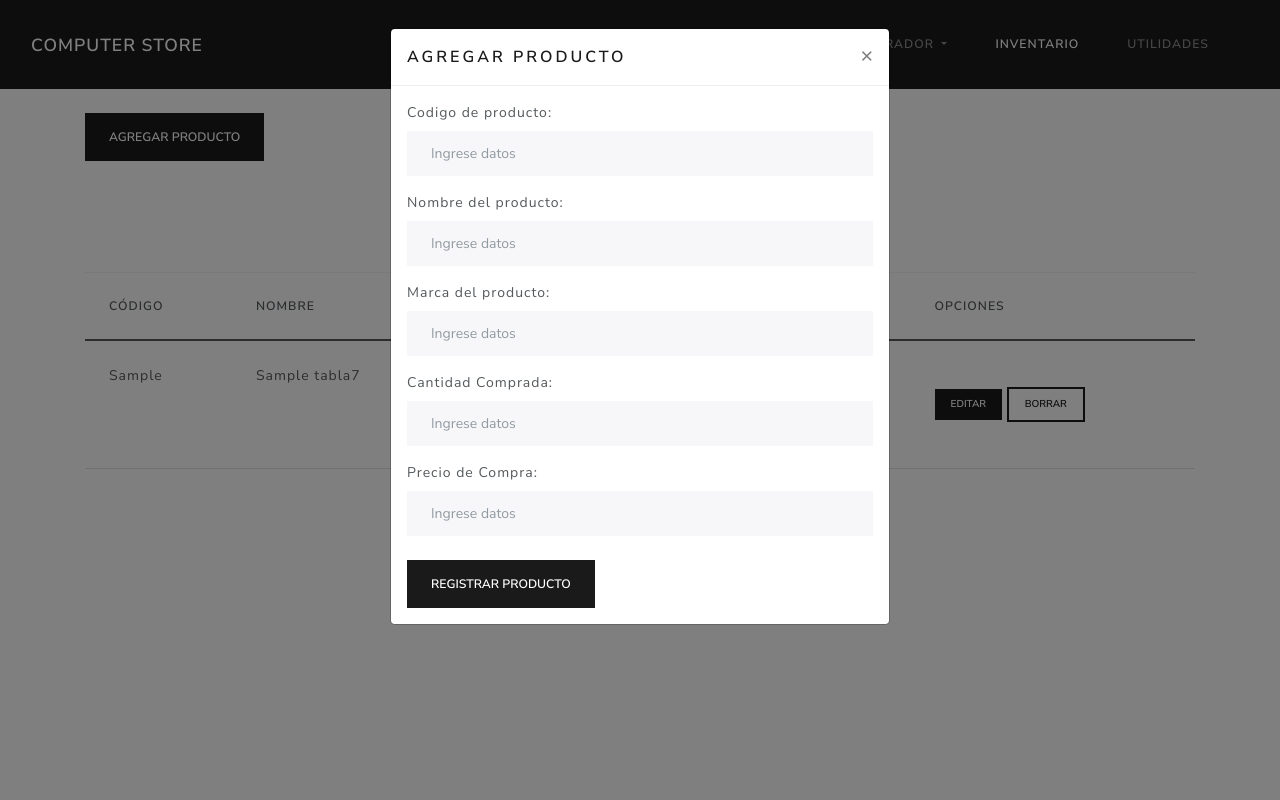
After one commit to xwoor/ComputerStore, a PHP site: page /inventario.php in a window 1280 px wide, after a click on "AGREGAR PRODUCTO". The commit adds this page. Run offline with PHP 8.4, Linux system fonts and the light colour scheme; tables that the repository leaves empty or names only in its code hold one stand-in row (values such as "Sample post").

Commit message:
Fase - 4
Btn Crear DB
Btn Crear Tabla
CRUD productos

```diff
--- /dev/null
+++ b/components/footer.php
@@ -0,0 +1,15 @@
+<!-- Optional JavaScript; choose one of the two! -->
+
+    <!-- Option 1: jQuery and Bootstrap Bundle (includes Popper) -->
+    <script src="https://code.jquery.com/jquery-3.5.1.slim.min.js" integrity="sha384-DfXdz2htPH0lsSSs5nCTpuj/zy4C+OGpamoFVy38MVBnE+IbbVYUew+OrCXaRkfj" crossorigin="anonymous"></script>
+    <script src="https://cdn.jsdelivr.net/npm/bootstrap@4.6.0/dist/js/bootstrap.bundle.min.js" integrity="sha384-Piv4xVNRyMGpqkS2by6br4gNJ7DXjqk09RmUpJ8jgGtD7zP9yug3goQfGII0yAns" crossorigin="anonymous"></script>
+
+    <!-- Option 2: Separate Popper and Bootstrap JS -->
+    <!--
+    <script src="https://code.jquery.com/jquery-3.5.1.slim.min.js" integrity="sha384-DfXdz2htPH0lsSSs5nCTpuj/zy4C+OGpamoFVy38MVBnE+IbbVYUew+OrCXaRkfj" crossorigin="anonymous"></script>
+    <script src="https://cdn.jsdelivr.net/npm/popper.js@1.16.1/dist/umd/popper.min.js" integrity="sha384-9/reFTGAW83EW2RDu2S0VKaIzap3H66lZH81PoYlFhbGU+6BZp6G7niu735Sk7lN" crossorigin="anonymous"></script>
+    <script src="https://cdn.jsdelivr.net/npm/bootstrap@4.6.0/dist/js/bootstrap.min.js" integrity="sha384-+YQ4JLhjyBLPDQt//I+STsc9iw4uQqACwlvpslubQzn4u2UU2UFM80nGisd026JF" crossorigin="anonymous"></script>
+    -->
+
+    </body>
+</html>
--- /dev/null
+++ b/components/header.php
@@ -0,0 +1,48 @@
+<!doctype html>
+<html lang="es">
+  <head>
+    <!-- Required meta tags -->
+    <meta charset="utf-8">
+    <meta name="viewport" content="width=device-width, initial-scale=1">
+
+    <title>ComputerStore - <?php echo $current_page?></title>
+    <!-- Bootstrap CSS -->
+    <link href="https://cdn.jsdelivr.net/npm/bootstrap@5.0.0-beta2/dist/css/bootstrap.min.css" rel="stylesheet" integrity="sha384-BmbxuPwQa2lc/FVzBcNJ7UAyJxM6wuqIj61tLrc4wSX0szH/Ev+nYRRuWlolflfl" crossorigin="anonymous">
+    <link rel="stylesheet" href="css/bootstrap.min.css">
+
+  </head>
+  <body>
+
+
+<!-- MENU NAVEGACION -->
+<nav class="navbar navbar-expand-lg navbar-dark bg-primary">
+        <div class="container-fluid">
+          <a class="navbar-brand" href="index.php">Computer Store</a>
+          <button class="navbar-toggler" type="button" data-bs-toggle="collapse" data-bs-target="#navbarNav" aria-controls="navbarNav" aria-expanded="false" aria-label="Toggle navigation">
+            <span class="navbar-toggler-icon"></span>
+          </button>
+          <div class="collapse navbar-collapse" id="navbarNav">
+            <ul class="navbar-nav ml-auto">
+
+            <li class="nav-item dropdown">
+                <a class="nav-link <?php if ($current_page=="inicio") {echo "active"; }?> dropdown-toggle" href="#" id="navbarDropdown" role="button" data-toggle="dropdown" aria-haspopup="true" aria-expanded="false">
+                Administrador
+                </a>
+                <div class="dropdown-menu" aria-labelledby="navbarDropdown">
+                <a class="dropdown-item" href="script/crearDB.php">Crear Base de datos</a>
+                <a class="dropdown-item" href="script/crearTabla.php">Crear Tabla</a>
+            </li>
+
+
+
+              <li class="nav-item">
+                <a class="nav-link <?php if ($current_page=="inventario") {echo "active"; }?>" href="inventario.php">Inventario</a>
+              </li>
+              <li class="nav-item">
+                <a class="nav-link <?php if ($current_page=="utilidades") {echo "active"; }?>" href="utilidades.php">Utilidades</a>
+              </li>
+            </ul>
+          </div>
+        </div>
+      </nav>
+    <!-- MENU NAVEGACION -->
--- /dev/null
+++ b/components/modal.php
@@ -0,0 +1,116 @@
+<!-- Modal INSERTAR-->
+<div class="modal fade" id="exampleModal" tabindex="-1" aria-labelledby="exampleModalLabel" aria-hidden="true">
+  <div class="modal-dialog">
+    <div class="modal-content">
+      <div class="modal-header">
+        <h5 class="modal-title" id="exampleModalLabel">Agregar producto</h5>
+        <button type="button" class="close" data-dismiss="modal" aria-label="Close">
+          <span aria-hidden="true">&times;</span>
+        </button>
+      </div>
+      <div class="modal-body">
+
+
+
+      <form class="form-horizontal" action="script/insertar.php" role="form" method="POST">
+							<div class="form-group">
+							<label>Codigo de producto:</label>
+							<input type="text" class="form-control" name="codigo" placeholder="Ingrese datos">
+							</div>
+							<div class="form-group">
+							<label>Nombre del producto:</label>
+							<input type="text" class="form-control" name="nombre" placeholder="Ingrese datos">
+							</div>
+							<div class="form-group">
+							<label>Marca del producto:</label>
+							<input type="text" class="form-control" name="marca" placeholder="Ingrese datos">
+							</div>
+							<div class="form-group">
+							<label>Cantidad Comprada:</label>
+							<input type="number" class="form-control" name="cantidad" placeholder="Ingrese datos">
+							</div>
+							<div class="form-group">
+							<label>Precio de Compra:</label>
+							<input type="number" class="form-control" name="precio" placeholder="Ingrese datos">
+							</div>
+							<button type="submit" name="submit" class="btn btn-primary mt-2 mt-2">Registrar producto</button>
+						</form>
+
+
+      </div>
+
+    </div>
+  </div>
+</div>
+
+<?php
+//Conexion DB
+$servername = "localhost";
+$username = "root";
+$password = "";
+$dbname = "dbunad7";
+
+// Create connection
+$conn = new mysqli($servername, $username, $password, $dbname);
+// Check connection
+if ($conn->connect_error) {
+die("Fallo la conexion: " . $conn->connect_error);
+}
+
+$sql = "SELECT * FROM tabla7";
+$result = $conn->query($sql);
+
+if ($result->num_rows > 0) {
+
+while($row = $result->fetch_assoc()) {
+  ?>
+<!-- Modal ACTUALIZAR-->
+<div class="modal fade" id="actualizarModal<?php echo $row["id"];?>" tabindex="-1" aria-labelledby="actualizarModalLabel" aria-hidden="true">
+  <div class="modal-dialog">
+    <div class="modal-content">
+      <div class="modal-header">
+        <h5 class="modal-title" id="actualizarModalLabel">Actualizar producto</h5>
+        <button type="button" class="close" data-dismiss="modal" aria-label="Close">
+          <span aria-hidden="true">&times;</span>
+        </button>
+      </div>
+      <div class="modal-body">
+
+
+
+      <form class="form-horizontal" action="script/actualizar.php" role="form" method="POST">
+							<div class="form-group">
+							<label>Codigo de producto:</label>
+              <input type="text" class="form-control" name="id" value="<?php echo $row["id"];?>" hidden>
+							<input type="text" class="form-control" name="codigo" value="<?php echo $row["codigo"];?>">
+							</div>
+							<div class="form-group">
+							<label>Nombre del producto:</label>
+							<input type="text" class="form-control" name="nombre" value="<?php echo $row["nombre"];?>">
+							</div>
+							<div class="form-group">
+							<label>Marca del producto:</label>
+							<input type="text" class="form-control" name="marca" value="<?php echo $row["marca"];?>">
+							</div>
+							<div class="form-group">
+							<label>Cantidad Comprada:</label>
+							<input type="number" class="form-control" name="cantidad" value="<?php echo $row["cantidad"];?>">
+							</div>
+							<div class="form-group">
+							<label>Precio de Compra:</label>
+							<input type="number" class="form-control" name="precio" value="<?php echo $row["precio"];?>">
+							</div>
+							<button type="submit" name="submit" class="btn btn-primary mt-2 mt-2">Actualizar producto</button>
+						</form>
+
+
+      </div>
+
+    </div>
+  </div>
+</div>
+<?php
+}
+		}
+		$conn->close();
+		?>
--- /dev/null
+++ b/index.php
@@ -0,0 +1,5 @@
+  <?php
+  $current_page = 'inicio';
+  include 'components/header.php';
+  include 'components/footer.php';
+  ?>
--- /dev/null
+++ b/inventario.php
@@ -0,0 +1,79 @@
+  <?php
+  $current_page = 'inventario';
+  include 'components/header.php';
+  ?>
+  <div class="container">
+	  <div class="row">
+		  <div class="col">
+		  <!-- Button trigger modal -->
+		  <button type="button" class="btn btn-primary mt-4 mb-4" data-toggle="modal" data-target="#exampleModal">
+		  Agregar producto
+		  </button>
+		  </div>
+	  </div>
+  <div class="row">
+
+	  <div class="col">
+		  <h1 class="text-center mt-4 mb-4">Lista de productos</h1>
+	  <table class="table">
+		  <thead>
+			  <tr>
+			  <th>Código</th>
+			  <th>Nombre</th>
+			  <th>Marca</th>
+			  <th>Cantidad</th>
+			  <th>Precio</th>
+			  <th>Opciones</th>
+			  </tr>
+		  </thead>
+		  <tbody>
+  <?php
+
+		//Conexion DB
+		$servername = "localhost";
+		$username = "root";
+		$password = "";
+		$dbname = "dbunad7";
+
+		// Create connection
+		$conn = new mysqli($servername, $username, $password, $dbname);
+		// Check connection
+		if ($conn->connect_error) {
+		die("Fallo la conexion: " . $conn->connect_error);
+		}
+
+		$sql = "SELECT * FROM tabla7";
+		$result = $conn->query($sql);
+
+		if ($result->num_rows > 0) {
+
+		while($row = $result->fetch_assoc()) {
+			echo "
+			<tr>
+					<td>".$row["codigo"]."</td>
+					<td>".$row["nombre"]."</td>
+					<td>".$row["marca"]."</td>
+					<td>".$row["cantidad"]."</td>
+					<td>".$row["precio"]."</td>
+					<td>
+					<button type='button' class='btn btn-primary mt-4 mb-4 btn-sm' data-toggle='modal' data-target='#actualizarModal".$row["id"]."'>
+					Editar
+					</button>
+					<button class='btn btn-outline-primary btn-sm' type='submit' ><a href='script/borrar.php?id=". $row["id"]."'>Borrar</a></button>
+					</td>
+					</tr>";
+		}
+		} else {
+		echo "No hay productos registrados";
+		}
+		$conn->close();
+		?>
+				</tbody>
+				</table>
+			</div>
+		</div>
+	</div>
+<?php
+	include 'components/modal.php';
+  	include 'components/footer.php';
+  ?>
--- a/js/app.js
+++ b/js/app.js
@@ -1,6 +1,6 @@
 //variables
-document.getElementById("calcular").addEventListener("click", function() {
-
+document.getElementById("calcular").addEventListener("click", function()
+{
     var compra =  document.getElementById("compra")  ;
     var utilidad = document.getElementById("utilidad") ;
     var iva = document.getElementById("iva") ;
```
Also changed, not shown: index.html (deleted, +0 -51 lines), inventario.html (deleted, +0 -148 lines), script/actualizar.php (added, +34 -0 lines), script/borrar.php (added, +29 -0 lines), script/crearDB.php (added, +28 -0 lines), script/crearTabla.php (added, +35 -0 lines), script/insertar.php (added, +34 -0 lines), utilidades.php (renamed from utilidades.html, +7 -50 lines), README.md (deleted), 1 other file.
